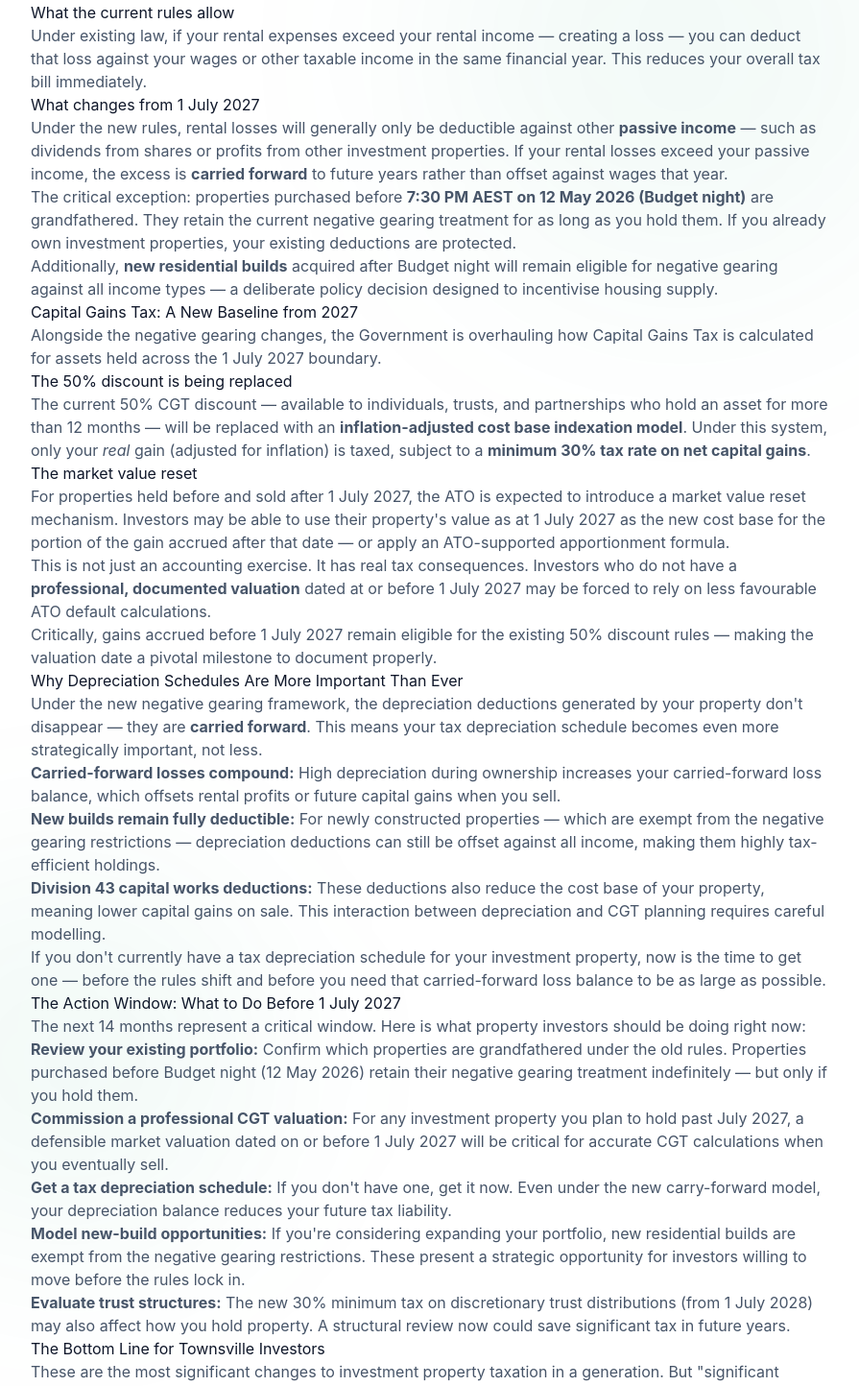
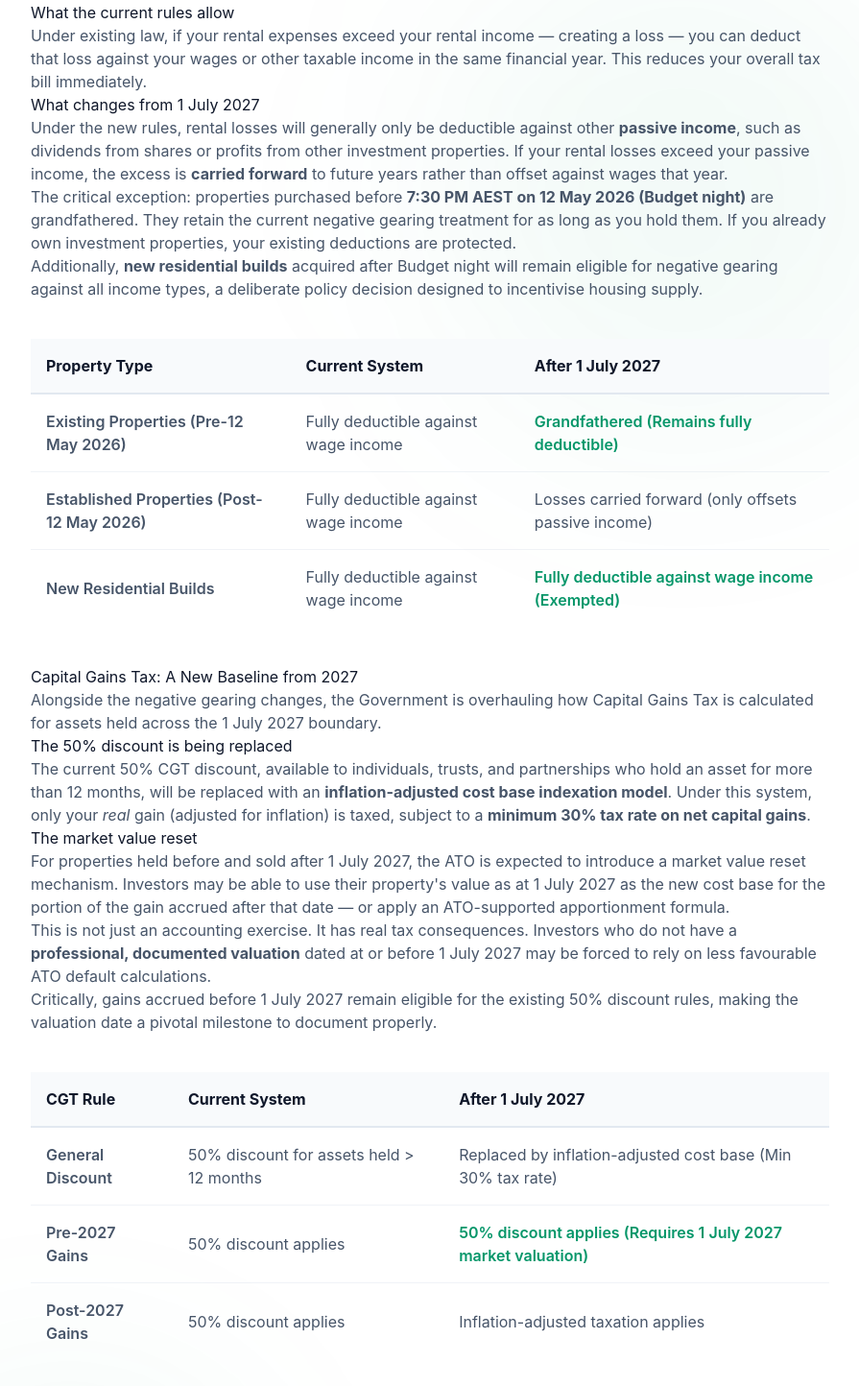
Before and after one commit to vforceacc/vforce-tax-modern, a Next.js app: page /news/federal-budget-2026-property-investors in a window 1280 px wide. Shown: the part 800-2244 px from the top of the page at 96% size, without its empty margins (192-1087 px from the left). Built offline with nearby package versions, Linux system fonts and the light colour scheme.

Commit message:
Fix article grammar, add comparison tables, and fix back button z-index

```diff
--- a/src/app/news/2026-27-tax-reform/page.tsx
+++ b/src/app/news/2026-27-tax-reform/page.tsx
@@ -44,7 +44,7 @@ export default function TaxReformArticle() {
       <div className="max-w-4xl mx-auto px-6 lg:px-8">
 
         {/* Back link */}
-        <Link href="/news" className="inline-flex items-center text-vforce-charcoal hover:text-vforce-emerald transition-colors duration-300 font-inter mb-12">
+        <Link href="/news" className="inline-flex items-center text-vforce-charcoal hover:text-vforce-emerald transition-colors duration-300 font-inter mb-12 relative z-20">
           <svg className="w-5 h-5 mr-2" fill="none" stroke="currentColor" viewBox="0 0 24 24">
             <path strokeLinecap="round" strokeLinejoin="round" strokeWidth={2} d="M10 19l-7-7m0 0l7-7m-7 7h18" />
           </svg>
--- a/src/app/news/federal-budget-2026-property-investors/page.tsx
+++ b/src/app/news/federal-budget-2026-property-investors/page.tsx
@@ -45,7 +45,7 @@ export default function PropertyInvestorBudgetArticle() {
       <div className="max-w-4xl mx-auto px-6 lg:px-8">
 
         {/* Back link */}
-        <Link href="/news" className="inline-flex items-center text-vforce-charcoal hover:text-vforce-emerald transition-colors duration-300 font-inter mb-12">
+        <Link href="/news" className="inline-flex items-center text-vforce-charcoal hover:text-vforce-emerald transition-colors duration-300 font-inter mb-12 relative z-20">
           <svg className="w-5 h-5 mr-2" fill="none" stroke="currentColor" viewBox="0 0 24 24">
             <path strokeLinecap="round" strokeLinejoin="round" strokeWidth={2} d="M10 19l-7-7m0 0l7-7m-7 7h18" />
           </svg>
@@ -63,7 +63,7 @@ export default function PropertyInvestorBudgetArticle() {
             Federal Budget 2026: What <span className="text-vforce-emerald">Property Investors</span> Must Do Now
           </h1>
           <p className="text-xl text-vforce-charcoal font-inter leading-relaxed">
-            The 2026 Federal Budget has fundamentally redrawn the rules for property investors. From 1 July 2027, negative gearing and Capital Gains Tax concessions change significantly — but the window to act under the current, more favourable rules is still open. Here is what you need to understand, and what to do before the deadline.
+            The 2026 Federal Budget has fundamentally redrawn the rules for property investors. From 1 July 2027, negative gearing and Capital Gains Tax concessions change significantly, but the window to act under the current, more favourable rules is still open. Here is what you need to understand, and what to do before the deadline.
           </p>
         </header>
 
@@ -78,7 +78,7 @@ export default function PropertyInvestorBudgetArticle() {
 
           <h2>Negative Gearing: The Rules Are Changing</h2>
           <p>
-            For decades, negative gearing has been one of the most powerful levers available to Australian property investors — the ability to offset rental losses directly against salary income. The 2026 Budget fundamentally alters this from <strong>1 July 2027</strong>.
+            For decades, negative gearing has been one of the most powerful levers available to Australian property investors (the ability to offset rental losses directly against salary income). The 2026 Budget fundamentally alters this from <strong>1 July 2027</strong>.
           </p>
 
           <h3>What the current rules allow</h3>
@@ -88,14 +88,43 @@ export default function PropertyInvestorBudgetArticle() {
 
           <h3>What changes from 1 July 2027</h3>
           <p>
-            Under the new rules, rental losses will generally only be deductible against other <strong>passive income</strong> — such as dividends from shares or profits from other investment properties. If your rental losses exceed your passive income, the excess is <strong>carried forward</strong> to future years rather than offset against wages that year.
+            Under the new rules, rental losses will generally only be deductible against other <strong>passive income</strong>, such as dividends from shares or profits from other investment properties. If your rental losses exceed your passive income, the excess is <strong>carried forward</strong> to future years rather than offset against wages that year.
           </p>
           <p>
             The critical exception: properties purchased before <strong>7:30 PM AEST on 12 May 2026 (Budget night)</strong> are grandfathered. They retain the current negative gearing treatment for as long as you hold them. If you already own investment properties, your existing deductions are protected.
           </p>
           <p>
-            Additionally, <strong>new residential builds</strong> acquired after Budget night will remain eligible for negative gearing against all income types — a deliberate policy decision designed to incentivise housing supply.
+            Additionally, <strong>new residential builds</strong> acquired after Budget night will remain eligible for negative gearing against all income types, a deliberate policy decision designed to incentivise housing supply.
           </p>
+
+          <div className="overflow-x-auto my-10">
+            <table className="w-full text-left border-collapse min-w-[600px]">
+              <thead>
+                <tr className="bg-vforce-secondary">
+                  <th className="p-4 border-b-2 border-vforce-border font-bold text-vforce-navy">Property Type</th>
+                  <th className="p-4 border-b-2 border-vforce-border font-bold text-vforce-navy">Current System</th>
+                  <th className="p-4 border-b-2 border-vforce-border font-bold text-vforce-navy">After 1 July 2027</th>
+                </tr>
+              </thead>
+              <tbody>
+                <tr className="border-b border-vforce-border/50">
+                  <td className="p-4 font-semibold text-vforce-charcoal">Existing Properties (Pre-12 May 2026)</td>
+                  <td className="p-4 text-vforce-charcoal">Fully deductible against wage income</td>
+                  <td className="p-4 text-vforce-emerald font-semibold">Grandfathered (Remains fully deductible)</td>
+                </tr>
+                <tr className="border-b border-vforce-border/50">
+                  <td className="p-4 font-semibold text-vforce-charcoal">Established Properties (Post-12 May 2026)</td>
+                  <td className="p-4 text-vforce-charcoal">Fully deductible against wage income</td>
+                  <td className="p-4 text-vforce-charcoal">Losses carried forward (only offsets passive income)</td>
+                </tr>
+                <tr>
+                  <td className="p-4 font-semibold text-vforce-charcoal">New Residential Builds</td>
+                  <td className="p-4 text-vforce-charcoal">Fully deductible against wage income</td>
+                  <td className="p-4 text-vforce-emerald font-semibold">Fully deductible against wage income (Exempted)</td>
+                </tr>
+              </tbody>
+            </table>
+          </div>
 
           <h2>Capital Gains Tax: A New Baseline from 2027</h2>
           <p>
@@ -104,7 +133,7 @@ export default function PropertyInvestorBudgetArticle() {
 
           <h3>The 50% discount is being replaced</h3>
           <p>
-            The current 50% CGT discount — available to individuals, trusts, and partnerships who hold an asset for more than 12 months — will be replaced with an <strong>inflation-adjusted cost base indexation model</strong>. Under this system, only your <em>real</em> gain (adjusted for inflation) is taxed, subject to a <strong>minimum 30% tax rate on net capital gains</strong>.
+            The current 50% CGT discount, available to individuals, trusts, and partnerships who hold an asset for more than 12 months, will be replaced with an <strong>inflation-adjusted cost base indexation model</strong>. Under this system, only your <em>real</em> gain (adjusted for inflation) is taxed, subject to a <strong>minimum 30% tax rate on net capital gains</strong>.
           </p>
 
           <h3>The market value reset</h3>
@@ -115,16 +144,45 @@ export default function PropertyInvestorBudgetArticle() {
             This is not just an accounting exercise. It has real tax consequences. Investors who do not have a <strong>professional, documented valuation</strong> dated at or before 1 July 2027 may be forced to rely on less favourable ATO default calculations.
           </p>
           <p>
-            Critically, gains accrued before 1 July 2027 remain eligible for the existing 50% discount rules — making the valuation date a pivotal milestone to document properly.
+            Critically, gains accrued before 1 July 2027 remain eligible for the existing 50% discount rules, making the valuation date a pivotal milestone to document properly.
           </p>
+
+          <div className="overflow-x-auto my-10">
+            <table className="w-full text-left border-collapse min-w-[600px]">
+              <thead>
+                <tr className="bg-vforce-secondary">
+                  <th className="p-4 border-b-2 border-vforce-border font-bold text-vforce-navy">CGT Rule</th>
+                  <th className="p-4 border-b-2 border-vforce-border font-bold text-vforce-navy">Current System</th>
+                  <th className="p-4 border-b-2 border-vforce-border font-bold text-vforce-navy">After 1 July 2027</th>
+                </tr>
+              </thead>
+              <tbody>
+                <tr className="border-b border-vforce-border/50">
+                  <td className="p-4 font-semibold text-vforce-charcoal">General Discount</td>
+                  <td className="p-4 text-vforce-charcoal">50% discount for assets held &gt; 12 months</td>
+                  <td className="p-4 text-vforce-charcoal">Replaced by inflation-adjusted cost base (Min 30% tax rate)</td>
+                </tr>
+                <tr className="border-b border-vforce-border/50">
+                  <td className="p-4 font-semibold text-vforce-charcoal">Pre-2027 Gains</td>
+                  <td className="p-4 text-vforce-charcoal">50% discount applies</td>
+                  <td className="p-4 text-vforce-emerald font-semibold">50% discount applies (Requires 1 July 2027 market valuation)</td>
+                </tr>
+                <tr>
+                  <td className="p-4 font-semibold text-vforce-charcoal">Post-2027 Gains</td>
+                  <td className="p-4 text-vforce-charcoal">50% discount applies</td>
+                  <td className="p-4 text-vforce-charcoal">Inflation-adjusted taxation applies</td>
+                </tr>
+              </tbody>
+            </table>
+          </div>
 
           <h2>Why Depreciation Schedules Are More Important Than Ever</h2>
           <p>
-            Under the new negative gearing framework, the depreciation deductions generated by your property don't disappear — they are <strong>carried forward</strong>. This means your tax depreciation schedule becomes even more strategically important, not less.
+            Under the new negative gearing framework, the depreciation deductions generated by your property don't disappear; they are <strong>carried forward</strong>. This means your tax depreciation schedule becomes even more strategically important, not less.
           </p>
           <ul>
             <li><strong>Carried-forward losses compound:</strong> High depreciation during ownership increases your carried-forward loss balance, which offsets rental profits or future capital gains when you sell.</li>
-            <li><strong>New builds remain fully deductible:</strong> For newly constructed properties — which are exempt from the negative gearing restrictions — depreciation deductions can still be offset against all income, making them highly tax-efficient holdings.</li>
+            <li><strong>New builds remain fully deductible:</strong> For newly constructed properties (which are exempt from the negative gearing restrictions), depreciation deductions can still be offset against all income, making them highly tax-efficient holdings.</li>
             <li><strong>Division 43 capital works deductions:</strong> These deductions also reduce the cost base of your property, meaning lower capital gains on sale. This interaction between depreciation and CGT planning requires careful modelling.</li>
           </ul>
           <p>
@@ -136,7 +194,7 @@ export default function PropertyInvestorBudgetArticle() {
             The next 14 months represent a critical window. Here is what property investors should be doing right now:
           </p>
           <ul>
-            <li><strong>Review your existing portfolio:</strong> Confirm which properties are grandfathered under the old rules. Properties purchased before Budget night (12 May 2026) retain their negative gearing treatment indefinitely — but only if you hold them.</li>
+            <li><strong>Review your existing portfolio:</strong> Confirm which properties are grandfathered under the old rules. Properties purchased before Budget night (12 May 2026) retain their negative gearing treatment indefinitely, but only if you hold them.</li>
             <li><strong>Commission a professional CGT valuation:</strong> For any investment property you plan to hold past July 2027, a defensible market valuation dated on or before 1 July 2027 will be critical for accurate CGT calculations when you eventually sell.</li>
             <li><strong>Get a tax depreciation schedule:</strong> If you don't have one, get it now. Even under the new carry-forward model, your depreciation balance reduces your future tax liability.</li>
             <li><strong>Model new-build opportunities:</strong> If you're considering expanding your portfolio, new residential builds are exempt from the negative gearing restrictions. These present a strategic opportunity for investors willing to move before the rules lock in.</li>
@@ -148,7 +206,7 @@ export default function PropertyInvestorBudgetArticle() {
             These are the most significant changes to investment property taxation in a generation. But "significant change" does not mean "the end of property investment." It means the strategy must evolve.
           </p>
           <p>
-            Investors who act now — documenting valuations, reviewing their depreciation position, and understanding which properties are grandfathered — will be considerably better placed than those who wait until July 2027 to understand what applies to them.
+            Investors who act now, documenting valuations, reviewing their depreciation position, and understanding which properties are grandfathered, will be considerably better placed than those who wait until July 2027 to understand what applies to them.
           </p>
           <p>
             The properties you own today may be your most valuable, precisely because they carry forward the old rules with them.
@@ -166,7 +224,7 @@ export default function PropertyInvestorBudgetArticle() {
             V-Force Tax Strategic Tip
           </h3>
           <p className="text-vforce-charcoal font-inter mb-8 leading-relaxed relative z-10">
-            If you own an investment property purchased before 12 May 2026, your negative gearing is protected — but only for as long as you hold it. We recommend scheduling a portfolio review now to model the CGT valuation date, review your depreciation schedule, and assess whether your trust or ownership structure remains optimal under the new rules from July 2028. The window to act strategically is open. Don&apos;t wait until it closes.
+            If you own an investment property purchased before 12 May 2026, your negative gearing is protected, but only for as long as you hold it. We recommend scheduling a portfolio review now to model the CGT valuation date, review your depreciation schedule, and assess whether your trust or ownership structure remains optimal under the new rules from July 2028. The window to act strategically is open. Don&apos;t wait until it closes.
           </p>
           <div className="flex flex-col sm:flex-row gap-4 relative z-10">
             <Link
```
